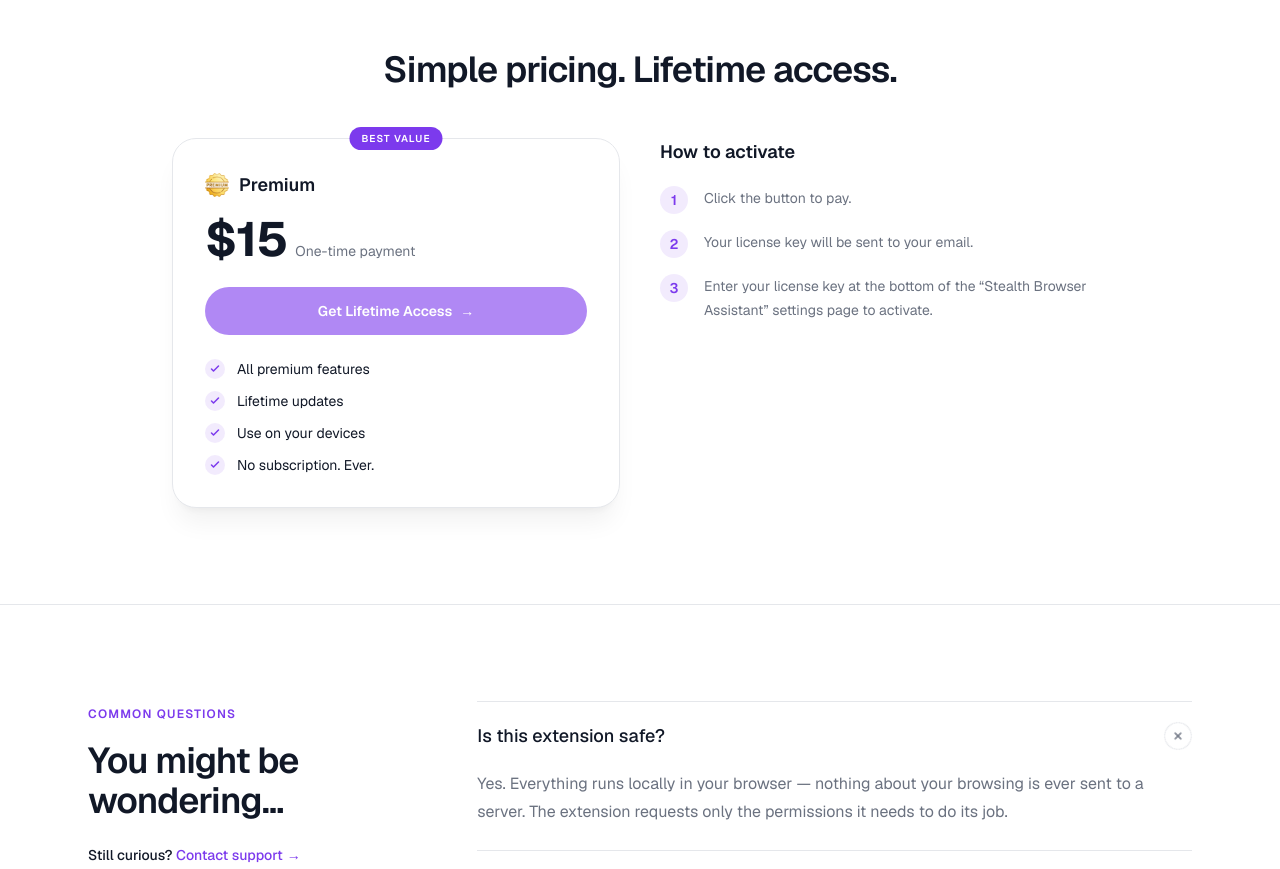
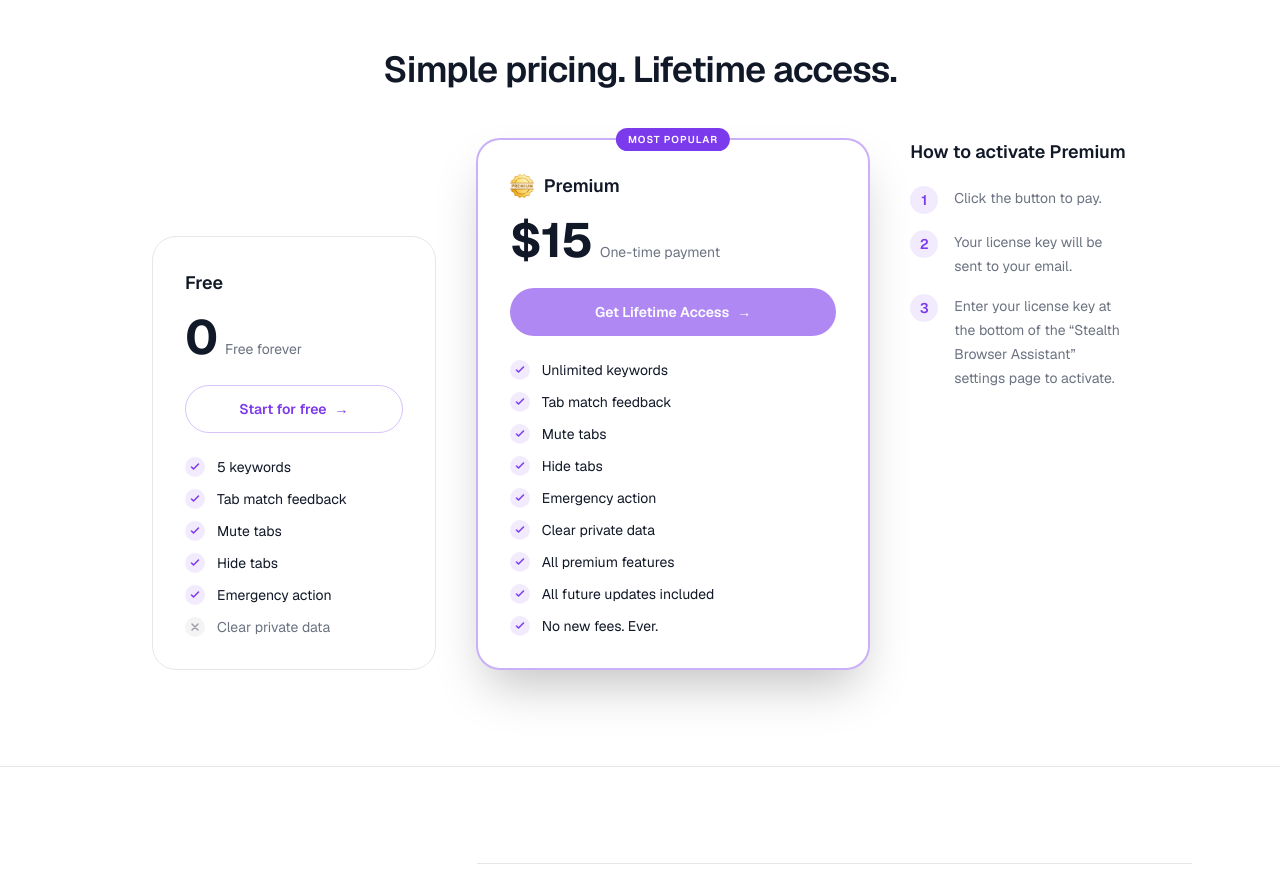
Before and after one commit to Henri-ZZ/swa-web, a Next.js app: page /en in a window 1280 px wide. Shown: the part 3800-4669 px from the top of the page. Built offline with nearby package versions, Linux system fonts and the light colour scheme.

Commit message:
feat: 增加Free卡片

```diff
--- a/messages/en.json
+++ b/messages/en.json
@@ -149,26 +149,36 @@
   },
   "pricing": {
     "heading": "Simple pricing. Lifetime access.",
-    "badge": "BEST VALUE",
+    "badge": "MOST POPULAR",
     "premiumLabel": "Premium",
     "price": "$15",
     "freeName": "Free",
-    "freePrice": "$0",
+    "freePrice": "0",
     "freePeriod": "Free forever",
     "freeCta": "Start for free",
     "freeBenefits": {
-      "core": "Core features"
+      "keywords": "5 keywords",
+      "feedback": "Tab match feedback",
+      "mute": "Mute tabs",
+      "hide": "Hide tabs",
+      "emergency": "Emergency action",
+      "clear": "Clear private data"
     },
     "period": "One-time payment",
     "benefits": {
+      "unlimited": "Unlimited keywords",
+      "feedback": "Tab match feedback",
+      "mute": "Mute tabs",
+      "hide": "Hide tabs",
+      "emergency": "Emergency action",
+      "clear": "Clear private data",
       "all": "All premium features",
-      "lifetime": "Lifetime updates",
-      "devices": "Use on your devices",
-      "noSub": "No subscription. Ever."
+      "updates": "All future updates included",
+      "noFee": "No new fees. Ever."
     },
     "cta": "Get Lifetime Access",
     "steps": {
-      "title": "How to activate",
+      "title": "How to activate Premium",
       "items": [
         "Click the button to pay.",
         "Your license key will be sent to your email.",
--- a/messages/zh.json
+++ b/messages/zh.json
@@ -1,7 +1,7 @@
 {
   "metadata": {
     "title": "隐私浏览助手 — 保护隐私，尽在掌控",
-    "description": "一个快捷键即可静音、隐藏或清理敏感浏览器标签页。一次性付费，终身使用，无订阅。"
+    "description": "一个快捷键即可静音、隐藏或清理敏感浏览器标签页。一次性付费，永久使用，无订阅。"
   },
   "header": {
     "brandPrimary": "Stealth",
@@ -22,11 +22,11 @@
     "headlineLine2Start": "保持",
     "headlineAccent": "掌控。",
     "copy": "用你自己的关键词定义敏感标签页，然后立即静音、隐藏或清理它们。",
-    "primaryCta": "获取终身授权 — $15",
+    "primaryCta": "获取永久授权 — $15",
     "secondaryCta": "观看演示",
     "trust": {
       "oneTime": "一次性付费",
-      "lifetime": "终身更新",
+      "lifetime": "永久更新",
       "noSub": "无订阅"
     },
     "mockup": {
@@ -148,20 +148,37 @@
     }
   },
   "pricing": {
-    "heading": "简单定价，终身使用。",
-    "badge": "最佳价值",
+    "heading": "简单定价，永久使用。",
+    "badge": "最受欢迎",
     "premiumLabel": "Premium",
     "price": "$15",
+    "freeName": "免费",
+    "freePrice": "0",
+    "freePeriod": "永久免费",
+    "freeCta": "免费开始",
+    "freeBenefits": {
+      "keywords": "5条关键词",
+      "feedback": "标签页命中反馈",
+      "mute": "静音标签页",
+      "hide": "隐藏标签页",
+      "emergency": "紧急动作",
+      "clear": "清理隐私数据"
+    },
     "period": "一次性付费",
     "benefits": {
+      "unlimited": "无限关键词",
+      "feedback": "标签页命中反馈",
+      "mute": "静音标签页",
+      "hide": "隐藏标签页",
+      "emergency": "紧急动作",
+      "clear": "清理隐私数据",
       "all": "所有高级功能",
-      "lifetime": "终身更新",
-      "devices": "在你的设备上使用",
-      "noSub": "永不订阅"
+      "updates": "后续更新功能继续使用",
+      "noFee": "永不增加收费"
     },
-    "cta": "获取终身授权",
+    "cta": "获取永久授权",
     "steps": {
-      "title": "如何激活",
+      "title": "如何激活 Premium",
       "items": [
         "点击按钮付款。",
         "激活码会发送到您的邮箱。",
@@ -188,7 +205,7 @@
         "answer": "可以。它支持浏览器内的几乎所有网站，如有遇到问题也可以随时反馈给我们。你来决定哪些关键词或模式触发每个动作。"
       },
       "license": {
-        "question": "终身授权是怎么运作的？",
+        "question": "永久授权是怎么运作的？",
         "answer": "一次付费，获得激活码，在你拥有的设备上永久使用。所有未来的更新都免费包含。"
       },
       "custom": {
--- a/src/app/[locale]/page.tsx
+++ b/src/app/[locale]/page.tsx
@@ -39,7 +39,7 @@
     "personal",
     "banking",
   ] as const;
-  const benefitKeys = ["all", "lifetime", "devices", "noSub"] as const;
+  const benefitKeys = ["unlimited", "feedback", "mute", "hide", "emergency", "clear", "all", "updates", "noFee"] as const;
   const faqKeys = ["safe", "data", "sites", "license", "custom", "detect"] as const;
 
   const faqItems: FAQItem[] = faqKeys.map((k) => ({
@@ -472,8 +472,68 @@
             <h2 className="text-center text-3xl font-semibold tracking-tight text-[var(--text)] sm:text-4xl">
               {t("pricing.heading")}
             </h2>
-            <div className="mt-12 flex flex-col items-center gap-10 lg:flex-row lg:items-start lg:justify-center">
-              <div className="relative w-full max-w-md rounded-3xl border border-[var(--border)] bg-white p-8 shadow-xl shadow-black/5">
+            <div className="mt-12 flex flex-col items-center gap-10 lg:flex-row lg:items-end lg:justify-center">
+              {/* Free plan */}
+              <div className="w-full max-w-xs rounded-3xl border border-[var(--border)] bg-white p-8 lg:flex-1">
+                <h3 className="text-lg font-semibold text-[var(--text)]">
+                  {t("pricing.freeName")}
+                </h3>
+                <div className="mt-4 flex items-baseline gap-2">
+                  <span className="text-5xl font-bold tracking-tight text-[var(--text)]">
+                    {t("pricing.freePrice")}
+                  </span>
+                  <span className="text-sm text-[var(--muted)]">
+                    {t("pricing.freePeriod")}
+                  </span>
+                </div>
+                <div className="mt-6">
+                  <StoreLink className="inline-flex h-12 w-full items-center justify-center gap-2 rounded-full border border-[var(--purple)]/30 text-sm font-semibold text-[var(--purple)] transition-colors hover:bg-[var(--purple)]/5">
+                    {t("pricing.freeCta")}
+                    <span aria-hidden>→</span>
+                  </StoreLink>
+                </div>
+                <ul className="mt-6 space-y-3">
+                  {(["keywords", "feedback", "mute", "hide", "emergency"] as const).map((k) => (
+                    <li
+                      key={k}
+                      className="flex items-center gap-3 text-sm text-[var(--text)]"
+                    >
+                      <span className="flex h-5 w-5 items-center justify-center rounded-full bg-[var(--purple)]/10 text-[var(--purple)]">
+                        <svg
+                          viewBox="0 0 24 24"
+                          className="h-3 w-3"
+                          fill="none"
+                          stroke="currentColor"
+                          strokeWidth="3"
+                          strokeLinecap="round"
+                          strokeLinejoin="round"
+                        >
+                          <path d="M5 12l4 4L19 6" />
+                        </svg>
+                      </span>
+                      {t(`pricing.freeBenefits.${k}`)}
+                    </li>
+                  ))}
+                  <li className="flex items-center gap-3 text-sm text-[var(--muted)]">
+                    <span className="flex h-5 w-5 items-center justify-center rounded-full bg-zinc-100 text-zinc-400">
+                      <svg
+                        viewBox="0 0 24 24"
+                        className="h-3 w-3"
+                        fill="none"
+                        stroke="currentColor"
+                        strokeWidth="3"
+                        strokeLinecap="round"
+                        strokeLinejoin="round"
+                      >
+                        <path d="M6 6l12 12M18 6L6 18" />
+                      </svg>
+                    </span>
+                    {t("pricing.freeBenefits.clear")}
+                  </li>
+                </ul>
+              </div>
+              {/* Premium plan */}
+              <div className="relative w-full max-w-lg rounded-3xl border-2 border-[var(--purple)]/40 bg-white p-8 shadow-2xl shadow-[var(--purple)]/10 lg:flex-[1.5]">
                 <div className="absolute -top-3 left-1/2 -translate-x-1/2 rounded-full bg-[var(--purple)] px-3 py-1 text-[10px] font-semibold uppercase tracking-widest text-white">
                   {t("pricing.badge")}
                 </div>
@@ -528,7 +588,7 @@
                 </ul>
               </div>
               {/* Activation steps */}
-              <div className="w-full max-w-md">
+              <div className="w-full max-w-md lg:flex-1 lg:self-start">
                 <h3 className="text-lg font-semibold text-[var(--text)]">
                   {t("pricing.steps.title")}
                 </h3>
```
